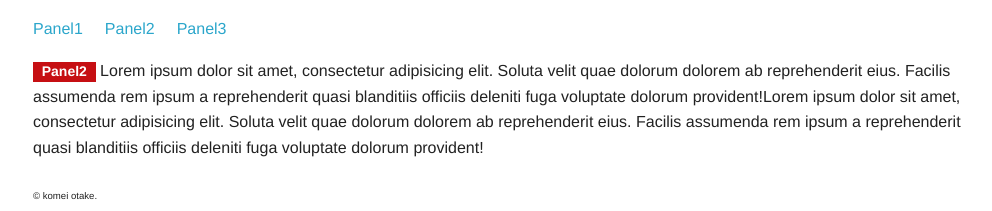
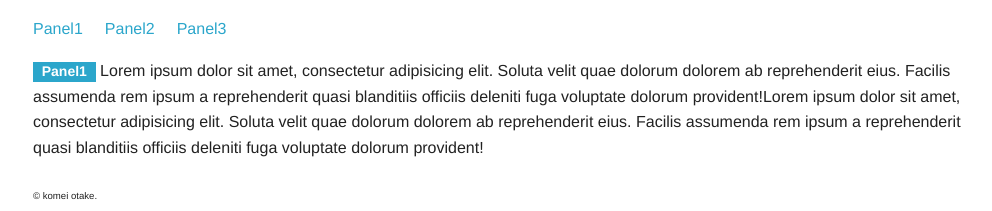
Before and after one commit to bamboo-c/generalTab, a plain HTML site: page index.html in a window 1280 px wide. Shown: the part 167-378 px from the top of the page, without its empty margins (122-1114 px from the left). Drawn offline with Linux system fonts and the light colour scheme.

Commit message:
virsion2

```diff
--- a/index.html
+++ b/index.html
@@ -19,7 +19,7 @@
 <div class="js-generalTabNavigation">
 <ul class="inline-list">
 <li><a href="#panel1">Panel1</a></li>
-<li><a href="#panel2" class="default">Panel2</a></li>
+<li><a href="#panel2">Panel2</a></li>
 <li><a href="#panel3">Panel3</a></li>
 </ul>
 <!-- /.generalTabNavigation --></div>
--- a/js/jquery.generalTab.js
+++ b/js/jquery.generalTab.js
@@ -1,22 +1,38 @@
 /*--------------------------------------------------------------------------*
- *  generalTab.js
- *  MIT-style license.
- *  2013 Komei Otake
- *--------------------------------------------------------------------------*/
+*  generalTab.js
+*  MIT-style license.
+*  2013 Komei Otake
+*-------------------------------------------------------------------------
+*/
 ;(function($){
 	$.fn.generalTab = function(config){
+		//デフォルトオプションの指定
 		var options = $.extend({
-			navigationClass:".generalTabNavigation",
-			panelClass:".generalTabBody"
+			//タブのナビゲーションのclass
+			navigationClass:'.generalTabNavigation',
+			//タブのパネルのclass
+			panelClass:'.generalTabBody'
 		}, config);
 
 		this.each(function() {
 			var $self = $(this);
+			//個別のタブパネルのナビゲーションのa要素がclickされたら
 			$self.find(options.navigationClass).on('click', 'a', function(ev) {
+				//個別のタブパネルのパネルを非表示
 				$self.find(options.panelClass).hide();
+				//clickされた要素のhrefと同じidを表示
 				$($(this).attr('href')).show();
 				return false;
+				//.defaultが付いた要素にはclickイベントを発火させる
 			}).find('.default').click();
+
+			//defaultの指定がなかったら
+			if(!$self.find(options.navigationClass).hasClass('.default')) {
+				//パネルを全部消す
+				$self.find(options.panelClass).hide();
+				//最初のパネルを表示
+				$self.find(options.panelClass).eq(0).show();
+			}
 		});
 	return this;
 	};
```
